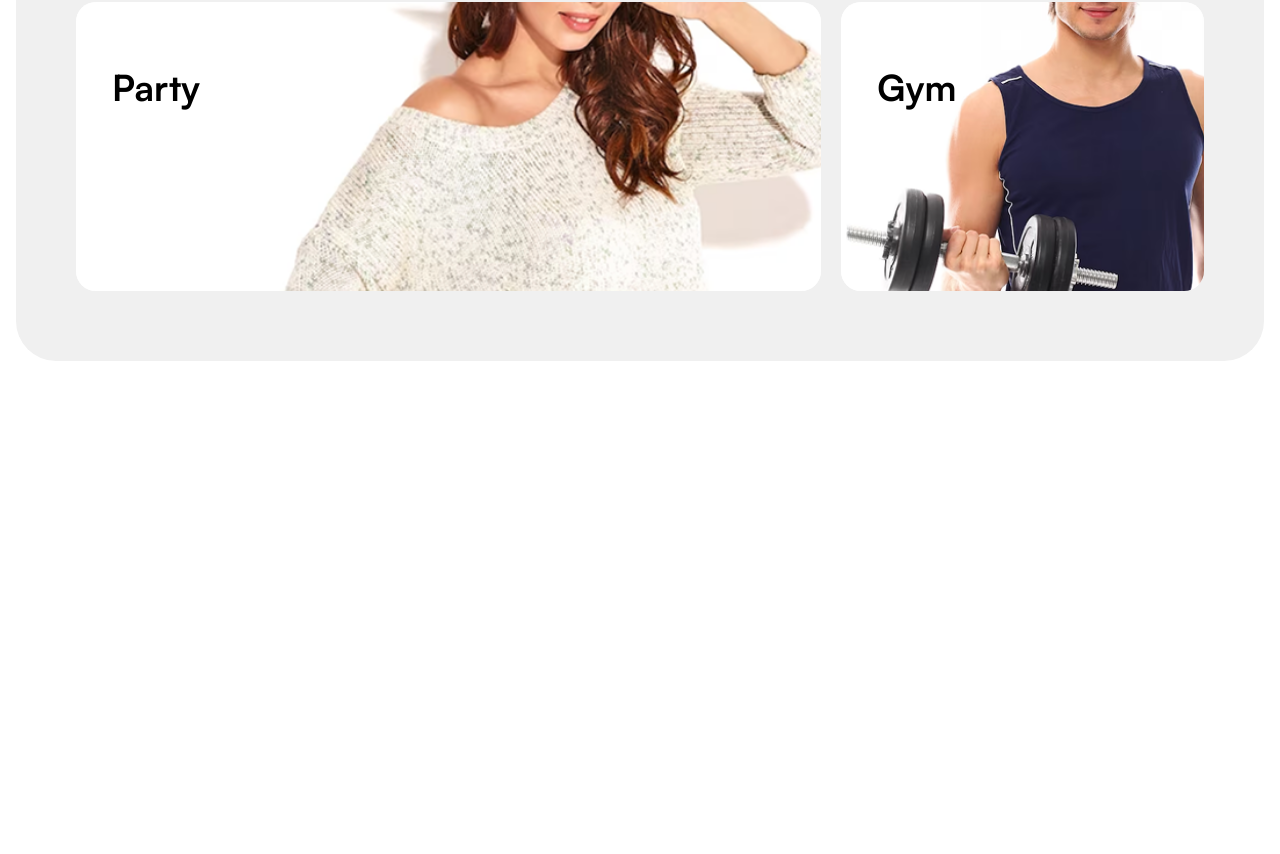
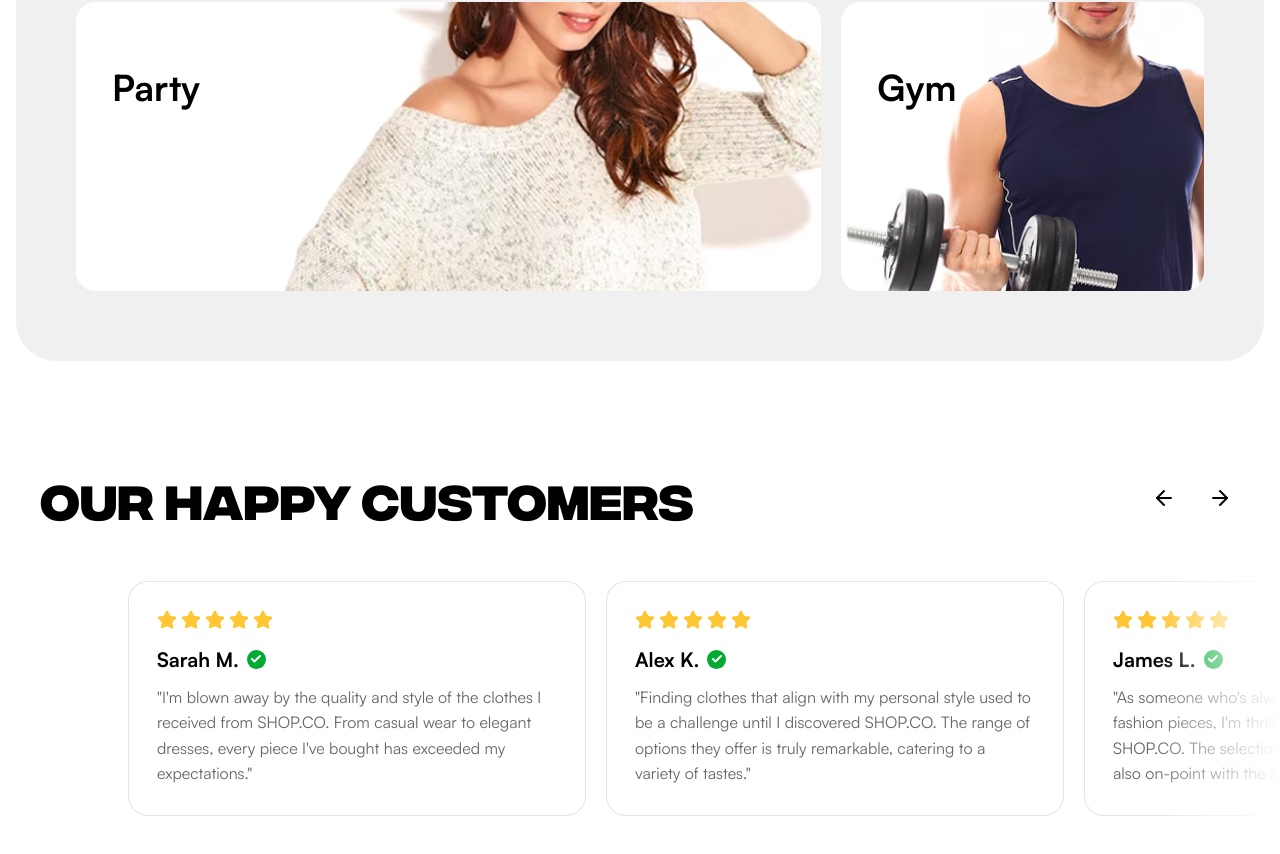
Before and after one commit to nghiforwork/deploy_web_OJT, a Next.js app in the folder FrontEnd/: page / in a window 1280 px wide. Shown: the part 3080-3934 px from the top of the page. Before the commit the page ends 3513 px from the top, so only its background shows below. Built offline with nearby package versions, Linux system fonts and the light colour scheme.

Commit message:
[update] - add testimonial section to the homepage

```diff
--- a/FrontEnd/src/app/page.tsx
+++ b/FrontEnd/src/app/page.tsx
@@ -2,6 +2,7 @@ import DressStyle from "@/components/DressStyle/dressStyle";
 import Hero from "@/components/Hero/hero";
 import Navigation from "@/components/Navigation/navigation";
 import ProductSection from "@/components/ProductSection/productSection";
+import TestimonialSection from "@/components/Testimonials/TestimonialSection";
 import { Product } from "@/types/product";
 
 export default function Home() {
@@ -80,6 +81,7 @@ export default function Home() {
       <ProductSection title="NEW ARRIVALS" products={newArrivals} />
       <ProductSection title="TOP SELLING" products={topSelling} hideBorder />
       <DressStyle />
+      <TestimonialSection />
     </main>
   );
 }
--- /dev/null
+++ b/FrontEnd/src/components/Testimonials/TestimonialCard.tsx
@@ -0,0 +1,34 @@
+import React from 'react';
+import { Star, Check } from 'lucide-react';
+import styles from './testimonials.module.scss';
+import { Testimonial } from '@/types/testimonial';
+
+interface TestimonialCardProps extends Omit<Testimonial, 'id'> {}
+
+const TestimonialCard: React.FC<TestimonialCardProps> = ({ name, content, rating, verified = true }) => {
+  return (
+    <div className={styles.card}>
+      <div className={styles.rating}>
+        {[...Array(5)].map((_, i) => (
+          <Star
+            key={i}
+            size={20}
+            fill={i < rating ? "#FFC633" : "none"}
+            stroke={i < rating ? "#FFC633" : "#e0e0e0"}
+          />
+        ))}
+      </div>
+      <div className={styles.userInfo}>
+        <span className={styles.name}>{name}</span>
+        {verified && (
+          <div className={styles.badge}>
+            <Check size={12} color="white" strokeWidth={4} />
+          </div>
+        )}
+      </div>
+      <p className={styles.content}>"{content}"</p>
+    </div>
+  );
+};
+
+export default TestimonialCard;
--- /dev/null
+++ b/FrontEnd/src/components/Testimonials/TestimonialSection.tsx
@@ -0,0 +1,97 @@
+"use client";
+import React, { useRef } from "react";
+import { ArrowLeft, ArrowRight } from "lucide-react";
+import TestimonialCard from "./TestimonialCard";
+import styles from "./testimonials.module.scss";
+import { Testimonial } from "@/types/testimonial";
+
+const TESTIMONIAL_DATA: Testimonial[] = [
+  {
+    id: 1,
+    name: "Sarah M.",
+    rating: 5,
+    verified: true,
+    content:
+      "I'm blown away by the quality and style of the clothes I received from SHOP.CO. From casual wear to elegant dresses, every piece I've bought has exceeded my expectations.",
+  },
+  {
+    id: 2,
+    name: "Alex K.",
+    rating: 5,
+    verified: true,
+    content:
+      "Finding clothes that align with my personal style used to be a challenge until I discovered SHOP.CO. The range of options they offer is truly remarkable, catering to a variety of tastes.",
+  },
+  {
+    id: 3,
+    name: "James L.",
+    rating: 5,
+    verified: true,
+    content:
+      "As someone who's always on the lookout for unique fashion pieces, I'm thrilled to have stumbled upon SHOP.CO. The selection of clothes is not only diverse but also on-point with the latest trends.",
+  },
+  {
+    id: 4,
+    name: "Mooen X.",
+    rating: 5,
+    verified: true,
+    content:
+      "The customer service was amazing! They helped me find the perfect size and the shipping was incredibly fast. Highly recommend for anyone looking for quality.",
+  },
+  {
+    id: 5,
+    name: "Mooen S.",
+    rating: 5,
+    verified: true,
+    content:
+      "The customer service was amazing! They helped me find the perfect size and the shipping was incredibly fast. Highly recommend for anyone looking for quality.",
+  },
+];
+
+const TestimonialSection = () => {
+  const sliderRef = useRef<HTMLDivElement>(null);
+
+  const scroll = (direction: "left" | "right") => {
+    if (sliderRef.current) {
+      const scrollAmount = 400;
+      sliderRef.current.scrollBy({
+        left: direction === "left" ? -scrollAmount : scrollAmount,
+        behavior: "smooth",
+      });
+    }
+  };
+
+  return (
+    <section className={styles.testimonialSection}>
+      <div className="layout">
+        <div className={styles.header}>
+          <h2 className={styles.title}>OUR HAPPY CUSTOMERS</h2>
+          <div className={styles.navigation}>
+            <button onClick={() => scroll("left")} aria-label="Previous">
+              <ArrowLeft size={24} />
+            </button>
+            <button onClick={() => scroll("right")} aria-label="Next">
+              <ArrowRight size={24} />
+            </button>
+          </div>
+        </div>
+      </div>
+
+      <div className={styles.sliderWrapper}>
+        <div className={styles.slider} ref={sliderRef}>
+          {TESTIMONIAL_DATA.map((item) => (
+            <TestimonialCard
+              key={item.id}
+              name={item.name}
+              rating={item.rating}
+              content={item.content}
+              verified={item.verified}
+            />
+          ))}
+        </div>
+      </div>
+    </section>
+  );
+};
+
+export default TestimonialSection;
--- /dev/null
+++ b/FrontEnd/src/components/Testimonials/testimonials.module.scss
@@ -0,0 +1,140 @@
+@use "@/styles/variable.scss" as v;
+
+.testimonialSection {
+  padding: 40px 0;
+  overflow: hidden;
+
+  .header {
+    display: flex;
+    justify-content: space-between;
+    align-items: flex-end;
+    margin-bottom: 40px;
+    padding: 0 40px;
+
+    .title {
+      font-family: v.$font-heading;
+      font-size: 48px;
+      font-weight: 700;
+      margin: 0;
+      line-height: 1;
+    }
+
+    .navigation {
+      display: flex;
+      gap: 16px;
+
+      button {
+        background: transparent;
+        border: none;
+        cursor: pointer;
+        padding: 8px;
+        transition: opacity 0.3s;
+
+        &:hover {
+          opacity: 0.6;
+        }
+      }
+    }
+  }
+}
+
+.sliderWrapper {
+  position: relative;
+  // Hiệu ứng Fade 2 đầu bằng mask-image (Modern Browsers)
+  mask-image: linear-gradient(
+    to right,
+    transparent,
+    black 10%,
+    black 90%,
+    transparent
+  );
+  -webkit-mask-image: linear-gradient(
+    to right,
+    transparent,
+    black 10%,
+    black 90%,
+    transparent
+  );
+}
+
+.slider {
+  display: flex;
+  gap: 20px;
+  overflow-x: auto;
+  scroll-behavior: smooth;
+  padding: 20px 10%; // Tạo khoảng đệm để card đầu không bị dính lề do mask-image
+  scrollbar-width: none; // Ẩn scrollbar trên Firefox
+
+  &::-webkit-scrollbar {
+    display: none; // Ẩn scrollbar trên Chrome/Safari
+  }
+}
+
+.card {
+  flex: 0 0 400px; // Cố định chiều rộng card
+  border: 1px solid rgba(0, 0, 0, 0.1);
+  border-radius: 20px;
+  padding: 28px;
+  display: flex;
+  flex-direction: column;
+  gap: 12px;
+  background: #fff;
+
+  .rating {
+    display: flex;
+    gap: 4px;
+    margin-bottom: 4px;
+  }
+
+  .userInfo {
+    display: flex;
+    align-items: center;
+    gap: 8px;
+
+    .name {
+      font-size: 20px;
+      font-weight: 700;
+      color: #000;
+    }
+
+    .badge {
+      background: #01AB31;
+      width: 19px;
+      height: 19px;
+      border-radius: 50%;
+      display: flex;
+      align-items: center;
+      justify-content: center;
+    }
+  }
+
+  .content {
+    font-size: 16px;
+    line-height: 1.6;
+    color: rgba(0, 0, 0, 0.6);
+    margin: 0;
+    // Xử lý khi text quá dài (line-clamp)
+    display: -webkit-box;
+    -webkit-line-clamp: 5;
+    -webkit-box-orient: vertical;
+    overflow: hidden;
+  }
+}
+
+// Responsive
+@media (max-width: 768px) {
+  .testimonialSection {
+    padding: 40px 0;
+
+    .header {
+      .title {
+        font-size: 32px;
+      }
+    }
+  }
+
+  .card {
+    flex: 0 0 310px; // Card nhỏ hơn trên mobile
+    padding: 24px;
+  }
+}
--- /dev/null
+++ b/FrontEnd/src/types/testimonial.ts
@@ -0,0 +1,7 @@
+export interface Testimonial {
+  id: number;
+  name: string;
+  content: string;
+  rating: number;
+  verified: boolean;
+}
```
